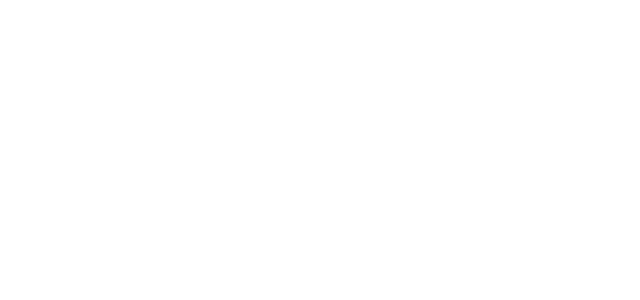
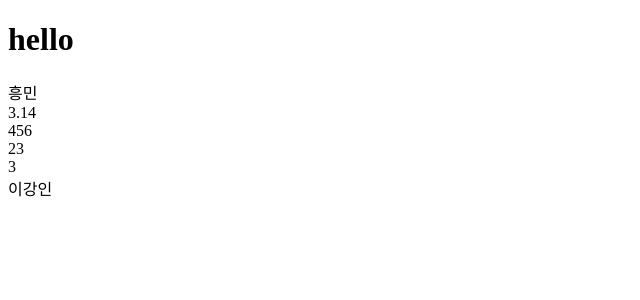
Before and after one commit to dlehddud60/MY_REACT_STUDY, a React (Vite) app: page / in a window 1280 px wide. Shown: the top 300 px of the page, without its empty margins (0-640 px from the left). Built offline with nearby package versions, Linux system fonts and the light colour scheme.

Commit message:
jsx에서 자바스크립트 값 사용하기

```diff
--- a/src/App.jsx
+++ b/src/App.jsx
@@ -1,5 +1,25 @@
 function App() {
-  return <div></div>;
+  const myTag = <h1>hello</h1>;
+  const vall1 = "흥민";
+  const vall2 = 3.14;
+  const vall3 = 456;
+  const vall4 = true;
+  const vall5 = false;
+  const vall6 = [2, 3];
+  const vall7 = { age: 3, name: "이강인" };
+  return (
+    <>
+      <div>{myTag}</div>
+      <div>{vall1}</div>
+      <div>{vall2}</div>
+      <div>{vall3}</div>
+      <div>{vall4}</div>
+      <div>{vall5}</div>
+      <div>{vall6}</div>
+      <div>{vall7.age}</div>
+      <div>{vall7.name}</div>
+    </>
+  );
 }
 
 export default App;
```
